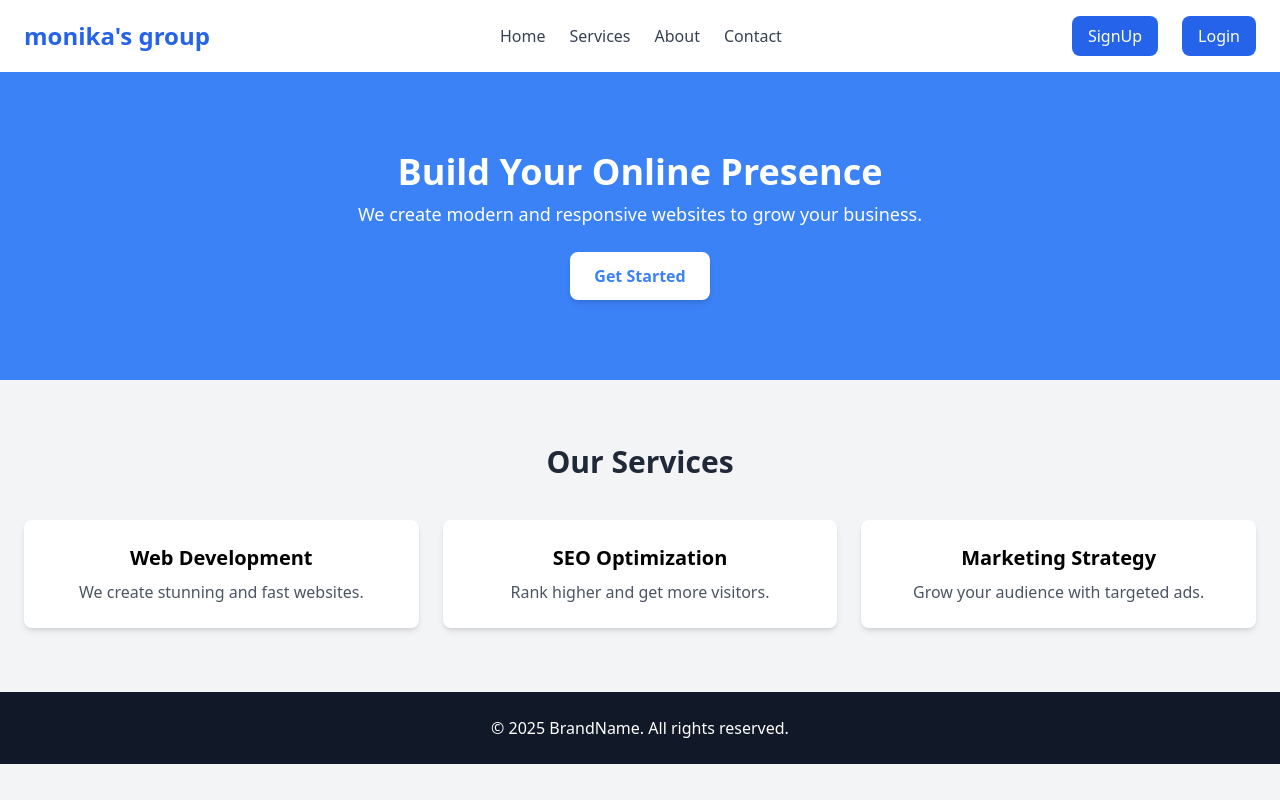
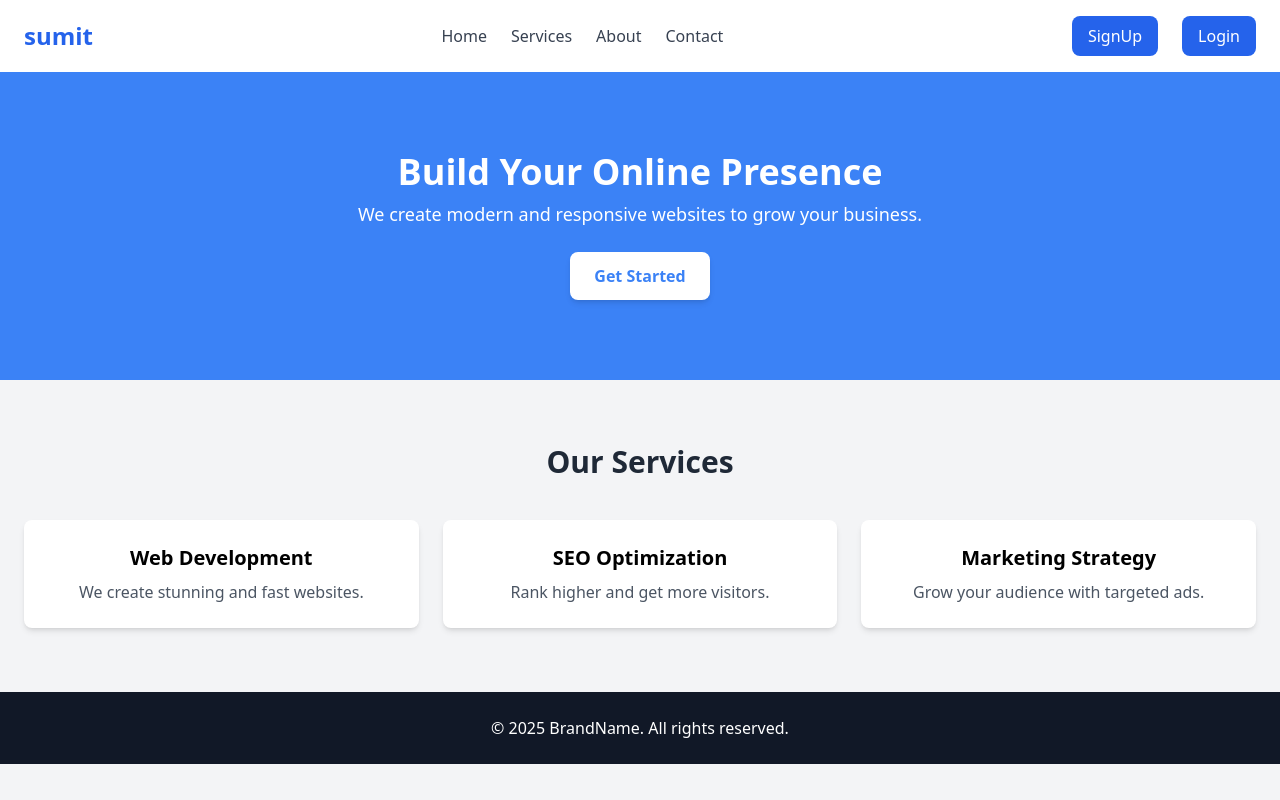
Before and after one commit to Sonu7042/groupProject, a plain HTML site: page pages/home.html in a window 1280 px wide. Drawn offline with nearby package versions, Linux system fonts and the light colour scheme.

Commit message:
sumitadd

```diff
--- a/pages/home.html
+++ b/pages/home.html
@@ -1,17 +1,19 @@
 <!DOCTYPE html>
 <html lang="en">
+
 <head>
     <meta charset="UTF-8">
     <meta name="viewport" content="width=device-width, initial-scale=1.0">
     <title>Landing Page</title>
     <script src="https://cdn.tailwindcss.com"></script>
 </head>
+
 <body class="bg-gray-100">
 
     <!-- Navbar -->
     <nav class="bg-white shadow-md">
         <div class="container mx-auto px-6 py-4 flex justify-between items-center">
-            <a href="#" class="text-2xl font-bold text-blue-600">monika's group</a>
+            <a href="#" class="text-2xl font-bold text-blue-600">sumit</a>
             <div class="space-x-6 hidden md:flex">
                 <a href="#" class="text-gray-700 hover:text-blue-500">Home</a>
                 <a href="#" class="text-gray-700 hover:text-blue-500">Services</a>
@@ -19,10 +21,12 @@
                 <a href="#" class="text-gray-700 hover:text-blue-500">Contact</a>
             </div>
             <div class="flex gap-6">
-            <a href="signup.html" class="hidden md:block bg-blue-600 text-white px-4 py-2 rounded-lg hover:bg-blue-700">
+                <a href="signup.html"
+                    class="hidden md:block bg-blue-600 text-white px-4 py-2 rounded-lg hover:bg-blue-700">
                     SignUp
                 </a>
-            <a href="login.html" class="hidden md:block bg-blue-600 text-white px-4 py-2 rounded-lg hover:bg-blue-700">
+                <a href="login.html"
+                    class="hidden md:block bg-blue-600 text-white px-4 py-2 rounded-lg hover:bg-blue-700">
                     Login
                 </a>
             </div>
@@ -33,7 +37,8 @@
     <header class="bg-blue-500 text-white text-center py-20">
         <h1 class="text-4xl font-bold">Build Your Online Presence</h1>
         <p class="mt-2 text-lg">We create modern and responsive websites to grow your business.</p>
-        <a href="#" class="mt-6 inline-block bg-white text-blue-500 px-6 py-3 rounded-lg shadow-md font-semibold hover:bg-gray-100">
+        <a href="#"
+            class="mt-6 inline-block bg-white text-blue-500 px-6 py-3 rounded-lg shadow-md font-semibold hover:bg-gray-100">
             Get Started
         </a>
     </header>
@@ -60,10 +65,12 @@
         </div>
     </section>
 
+
     <!-- Footer -->
     <footer class="bg-gray-900 text-white text-center py-6">
         <p>&copy; 2025 BrandName. All rights reserved.</p>
     </footer>
 
 </body>
+
 </html>
```
Lines whose indentation alone changed are shown as unchanged.
